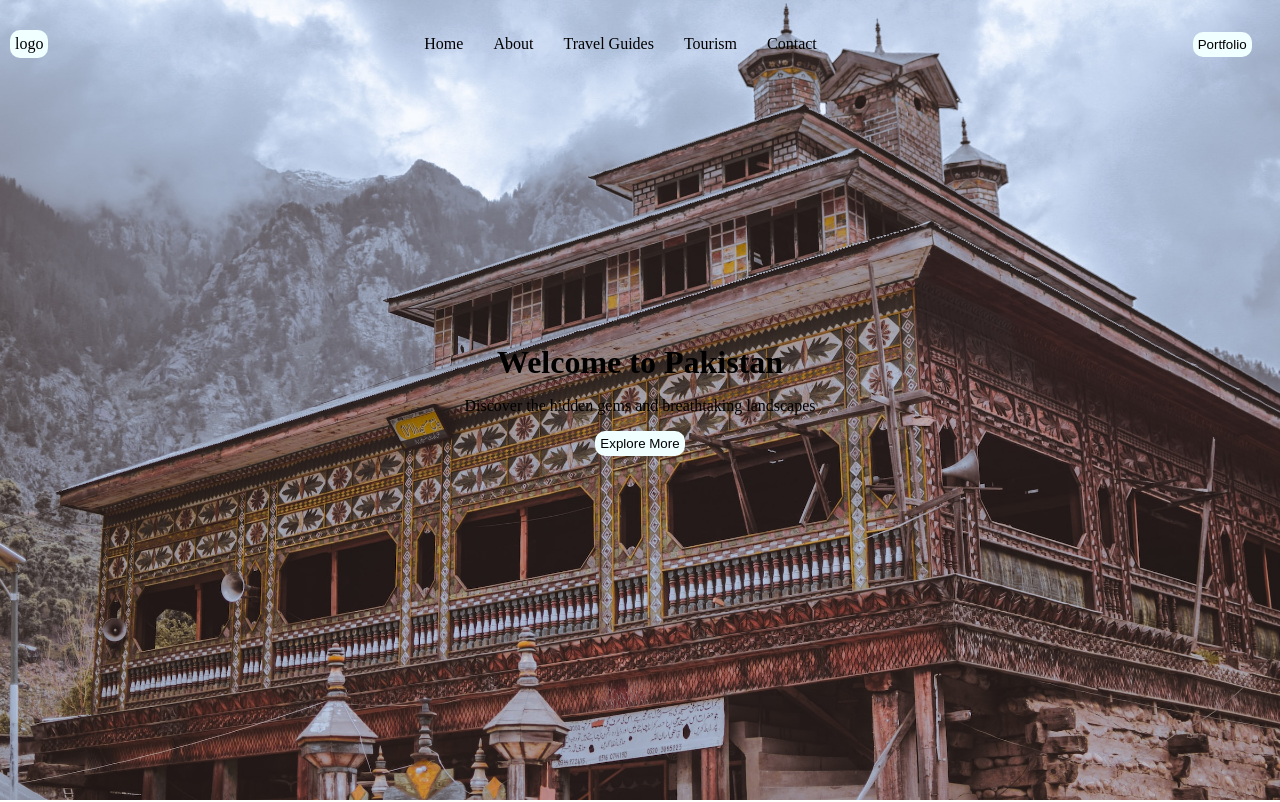
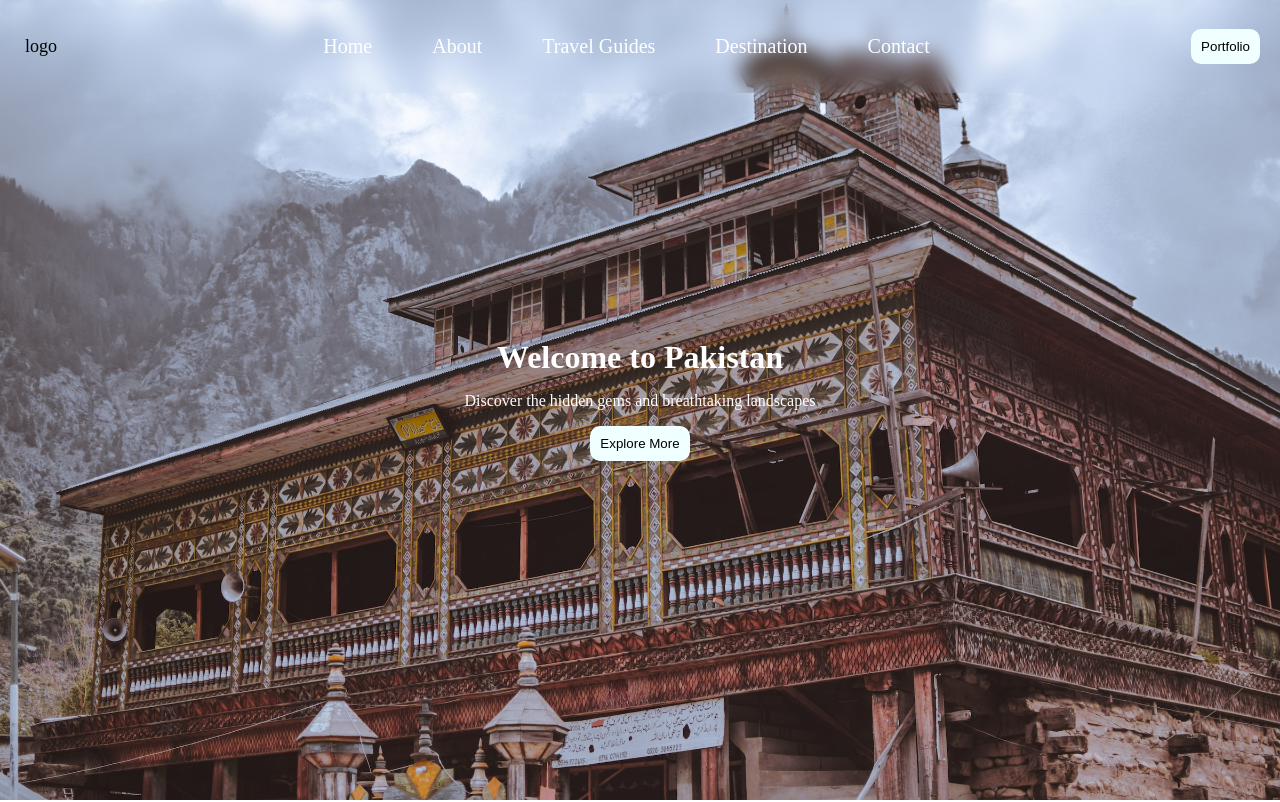
Before and after one commit to waqarakrambhutta/WebCS, a website: page Projects/Project-1/index.html in a window 1280 px wide. Shown: the top 802 px of the page. Drawn offline with Linux system fonts and the light colour scheme.

Commit message:
project day-2

```diff
--- a/Projects/Project-1/index.html
+++ b/Projects/Project-1/index.html
@@ -16,11 +16,11 @@
         <div class="logo">logo</div>
         <div class="menu">
           <ul class="ul">
-            <li>Home</li>
-            <li>About</li>
-            <li>Travel Guides</li>
-            <li>Tourism</li>
-            <li>Contact</li>
+            <li><a href="./index.html">Home </a></li>
+            <li><a href="#about">About</a></li>
+            <li><a href="">Travel Guides</a></li>
+            <li><a href="#destination">Destination </a></li>
+            <li><a href="#contact">Contact </a></li>
           </ul>
         </div>
         <button>Portfolio</button>
@@ -58,7 +58,7 @@
     </p>
   </div>
   <div id="destination">
-    <h2>Popular Destinations</h2>
+    <!-- <h2>Popular Destinations</h2> -->
     <div>
       <img src="./images/karachi.jpg" alt="" />
       <h3>Karachi</h3>
--- a/Projects/Project-1/styles/styles.css
+++ b/Projects/Project-1/styles/styles.css
@@ -1,17 +1,25 @@
 * {
   margin: 0;
   padding: 0;
+  box-sizing: border-box;
+  overflow-x: hidden;
 }
 /* Navbar */
-
+button {
+  cursor: pointer;
+}
 .nav {
-  margin: 10px;
-  margin-top: 20px;
+  /* margin: 10px; */
+  padding: 20px;
   display: flex;
   /* margin: 5px; */
   justify-content: space-between;
   align-items: center;
-  width: 97vw;
+  width: 100vw;
+  backdrop-filter: blur(10px);
+  /* color: white; */
+  font-size: 20px;
+  /* transition: all 0.3s ease-in-out; */
 }
 .navv {
   position: absolute;
@@ -21,7 +29,8 @@
   padding: 5px;
   border: none;
   border-radius: 10px;
-  background-color: azure;
+  /* background-color: yellowgreen; */
+  font-size: large;
 }
 .ul {
   list-style-type: none;
@@ -30,25 +39,36 @@
   float: left;
   margin: 10px;
   padding: 5px;
+  cursor: pointer;
 }
-.ul li:hover {
+.ul li a {
+  /* float: left;*/
+  margin: 10px;
+  padding: 5px;
+  text-decoration: none;
+  color: white;
+  cursor: pointer;
+}
+.ul li a:hover {
   /* float: left; */
-  /* margin: 10px; */
+  margin: 10px;
   color: blueviolet;
   background-color: azure;
-  /* padding: 5px; */
+  padding: 5px;
   border: none;
   border-radius: 10px;
+  transition: all 0.3s ease-in-out;
 }
 .nav-par {
   position: relative;
 }
 
 button {
-  padding: 5px;
+  padding: 10px;
   border: none;
   border-radius: 10px;
   background-color: azure;
+  /* backdrop-filter: blur(10px); */
 }
 
 .hero {
@@ -58,10 +78,12 @@ button {
   background-size: cover;
   text-align: center;
   display: flex;
+  background-attachment: fixed;
   align-items: center;
   flex-direction: column;
   justify-content: center;
   gap: 16px;
+  color: white;
 }
 
 #about {
@@ -86,12 +108,25 @@ button {
 }
 
 #destination div {
+  /* margin: 5px; */
   width: 300px;
   margin-bottom: 64px;
+  /* border: 1px solid gray;
+  padding: 10px;
+  border-radius: 10px; */
+}
+
+#destination div:hover {
+  /* width: 300px; */
+  /* margin-bottom: 64px; */
+  border: 1px solid gray;
+  padding: 10px;
+  border-radius: 10px;
+  transition: all 0.3s ease-in-out;
 }
 
 #destination img {
-  width: 300px;
+  width: 280px;
   height: 200px;
   margin-bottom: 16px;
   border-radius: 10px;
```
